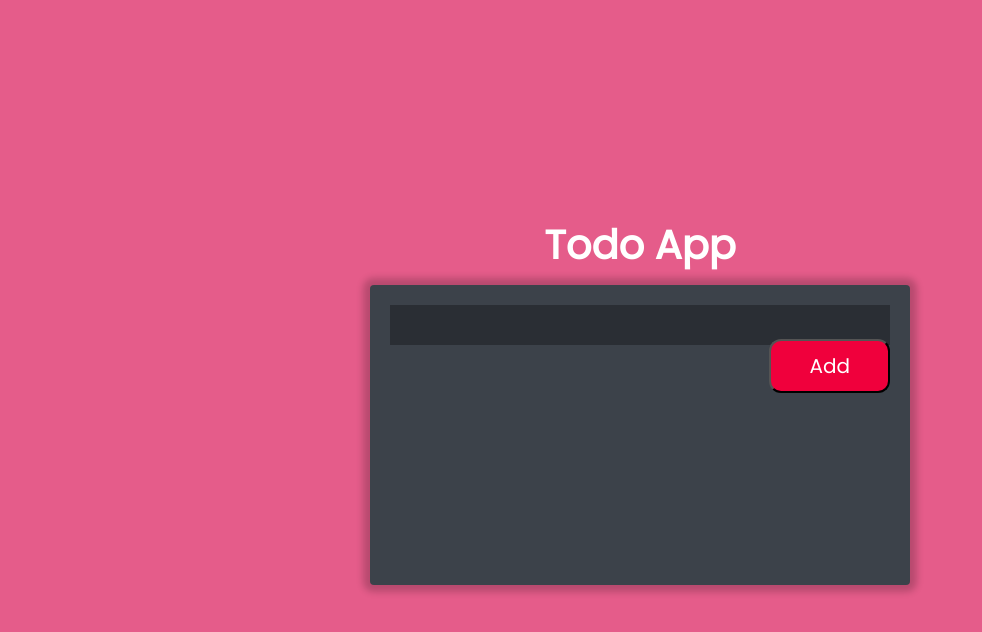
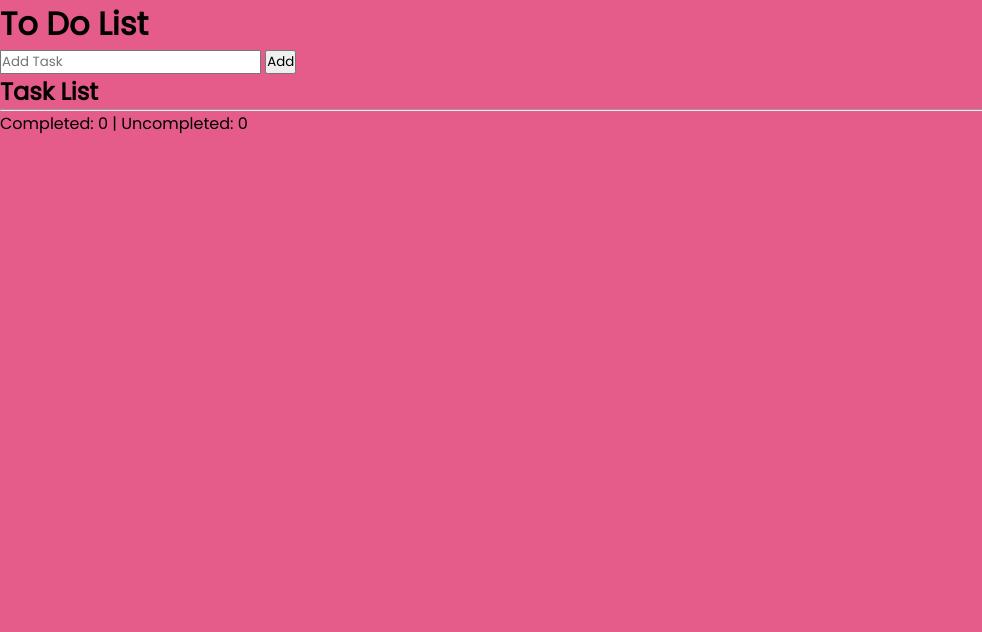
Before and after one commit to KAZI-AZAHAR-UDDIN/Todo-list, a plain HTML site: page index.html in a window 1280 px wide. Shown: the whole page, without its empty margins (0-982 px from the left). Drawn offline with Linux system fonts and the light colour scheme.

Commit message:
Update index.html

```diff
--- a/index.html
+++ b/index.html
@@ -1,45 +1,44 @@
 <!DOCTYPE html>
 <html lang="en">
+  <head>
+    <title>TO-DO List</title>
+    <link rel="stylesheet" href="style.css" />
+  </head>
+  <body>
+    <!-- create a container for the todo list -->
+    <div id="todo-container">
+      <!-- todo list header -->
+      <div id="header">
+        <h1>To Do List</h1>
+      </div>
 
-<head>
-  <meta charset="UTF-8">
-  <meta http-equiv="X-UA-Compatible" content="IE=edge">
-  <meta name="viewport" content="width=device-width, initial-scale=1.0">
-  <title>Document</title>
-  <link rel="stylesheet" href="style.css">
-  <script src="https://kit.fontawesome.com/d5f22ee4f8.js" crossorigin="anonymous"></script>
-</head>
+      <!-- create input box -->
+      <div id="todo-form">
+        <input
+          type="text"
+          class="input-item"
+          name="input_box"
+          id="input-box"
+          placeholder="Add Task"
+        />
 
-<body>
-  <div class="main-container">
-    <div class="ta-container">
-      <div class="heading">
-        <h1>Todo App</h1>
+        <!-- add button -->
+        <button id="input-button" onclick="addTask()">Add</button>
       </div>
-      <div class="ta-wrapper">
-        <div class="input-wrapper">
-          <input type="text" id="todo-input">
-          <div class="button-container">
-            <button id="submit">Add</button>
-          </div>
-        </div>
-        <div class="todo-lists">
-          <!-- <div class="todo-item">
-            <div>
-              <input type="text" class="text" readonly="readonly">
-            </div>
-            <div class="action-items">
-              <i class="fa-solid fa-check"></i>
-              <i class="fa-solid fa-pen-to-square edit"></i>
-              <i class="fa-solid fa-trash"></i>
-            </div>
-          </div> -->
-        </div>
-      </div>
+
+      <!-- task list -->
+      <h2>Task List</h2>
+      <ul id="list-container"></ul>
     </div>
+    <hr />
+<!-- task list counter -->
+<div class="counter-container">
+  <div id="task-counters">
+    Completed: <span id="completed-counter">0</span> | Uncompleted:
+    <span id="uncompleted-counter">0</span>
   </div>
-</body>
+</div>
 
-<script src="script.js"></script>
-
+    <script type="text/javascript" src="script.js"></script>
+  </body>
 </html>
```
